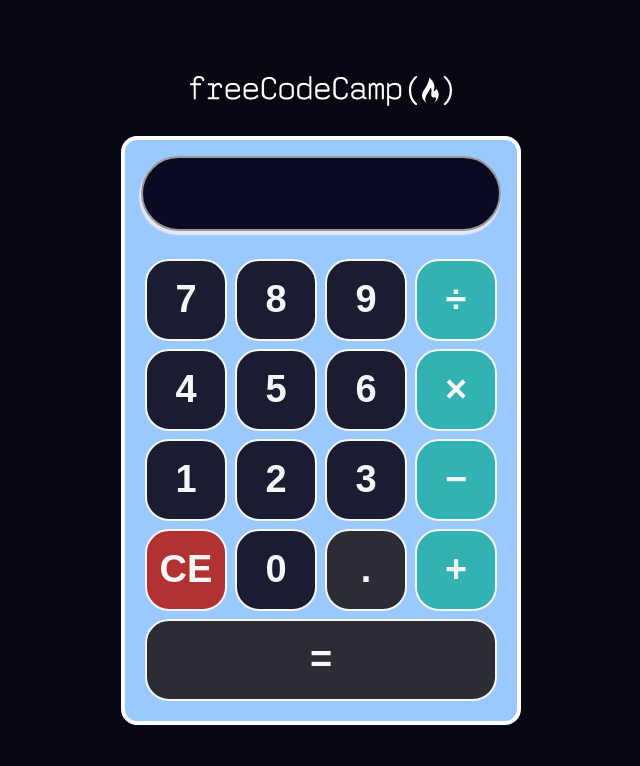
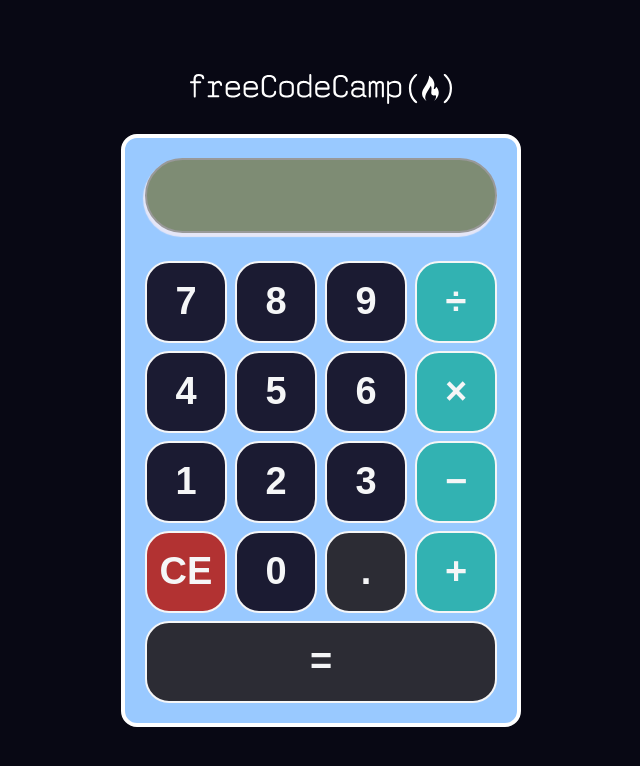
Before and after one commit to davorpa/freecodecamp-simple-calculator-react-app, a React (Create React App) app: page / in a window 1280 px wide. Shown: the top 766 px of the page, without its empty margins (319-959 px from the left). Built offline with nearby package versions, Linux system fonts and the light colour scheme.

Commit message:
fix: green lcd

```diff
--- a/src/components/ScreenLcd.css
+++ b/src/components/ScreenLcd.css
@@ -1,22 +1,23 @@
 .screen-lcd {
   height: 75px;
   border-radius: 50px;
-  margin-bottom: 24px;
+  margin: 4px 4px 24px;
   padding: 16px;
   display: flex;
   align-items: center;
   justify-content: flex-end;
   font-weight: bold;
-  font-size: 30px;
-  background-color: #0a0a23;
-  color: #f5f6f7;
+  font-size: 32px;
+  background-color: #7e8c74;
+  color: #4d5b43;
   border: 2px solid #999;
   box-shadow: -1px 3px 1px 1px #e5e6f7;
   overflow: hidden;
 }
 
 .screen-lcd.err {
-    background-color: #991a24;
+    background-color: #a92a34;
+    color: #660701;
     border-color: #cc0913;
     box-shadow: -1px 3px 1px 1px #e5b6c7;
 }
```
